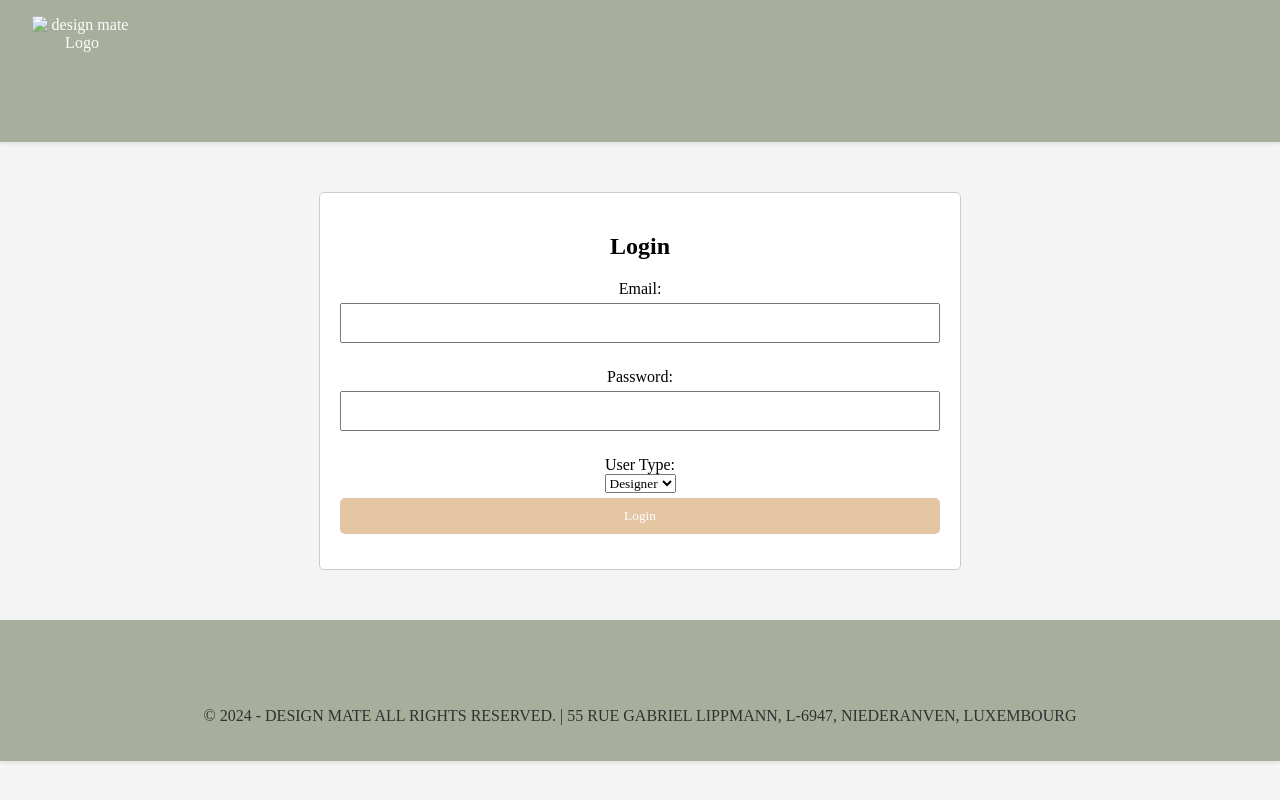
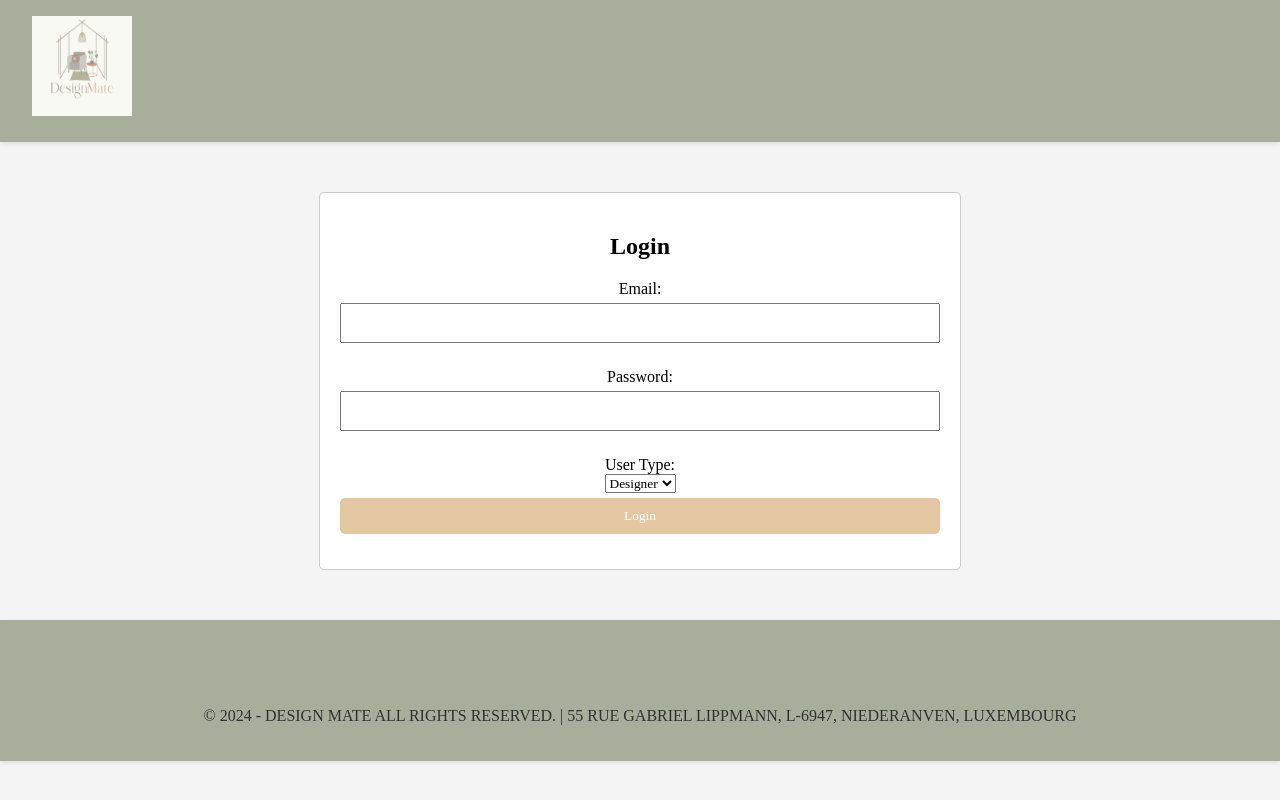
Before and after one commit to yasmen24/web-2-project, a plain HTML site: page login.html in a window 1280 px wide. Drawn offline with Linux system fonts and the light colour scheme.

Commit message:
Update login.html

```diff
--- a/login.html
+++ b/login.html
@@ -18,7 +18,7 @@
 
             <div class="logo-title">
 
-                <img src="image/logo.jpeg" alt="design mate Logo" id="logo">
+                <img src="logo.jpeg" alt="design mate Logo" id="logo">
 
                 <span></span>
 
```
